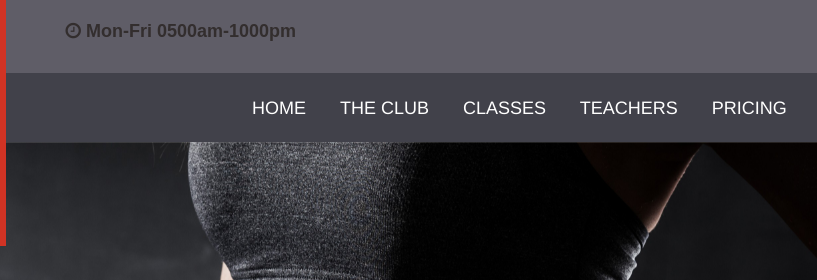
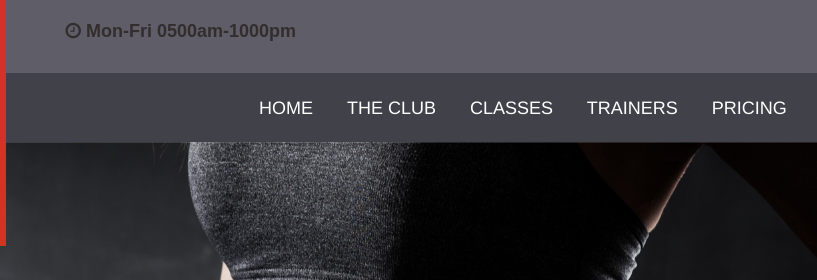
Before and after one commit to ChachyCruz/feelfit, a website: page public/index.html in a window 1280 px wide. Shown: the top 280 px of the page, 329-1146 px from the left. Drawn offline with Linux system fonts and the light colour scheme; no server answers.

Commit message:
correction spelling

```diff
--- a/public/index.html
+++ b/public/index.html
@@ -43,7 +43,7 @@
       <li><a href="#">Home</a></li>
       <li><a id="about-link" class="page-scroll" href="#about">The Club</a></li>
       <li><a id="Classes-link" class="page-scroll" href="#Classes">Classes</a></li>
-      <li><a id="PT-link" class="page-scroll" href="#PT">Teachers</a></li>
+      <li><a id="PT-link" class="page-scroll" href="#PT">Trainers</a></li>
       <li><a id="Pricing-link" class="page-scroll" href="#Pricing">Pricing</a></li>
       <li><a href="contactus.html">Contact Us</a></li>
     </ul>
```
